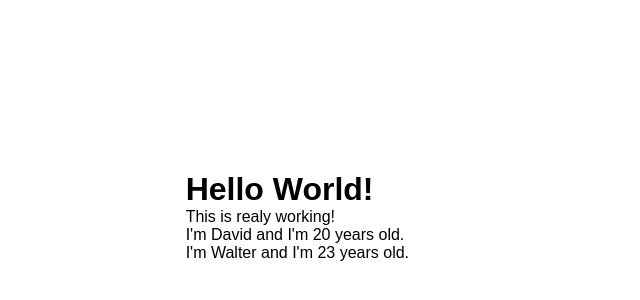
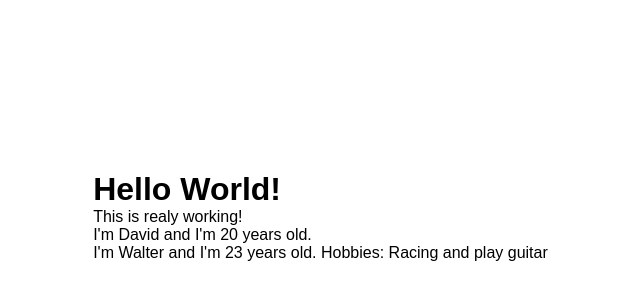
Before and after one commit to SottoMayor/ReactJs, a React (Create React App) app: page / in a window 1280 px wide. Shown: the part 42-342 px from the top of the page, without its empty margins (237-877 px from the left). Built offline with nearby package versions, Linux system fonts and the light colour scheme.

Commit message:
working with props children

```diff
--- a/src/Person/Person.js
+++ b/src/Person/Person.js
@@ -4,7 +4,9 @@
 
     // Dynamic content in JSX, we use '{expression}' into JSX.
     return(
-    <p>I'm {props.name} and I'm {props.age} years old.</p>
+        <div>
+            <p>I'm {props.name} and I'm {props.age} years old. {props.children}</p>
+        </div>
     );
 
 };
```
